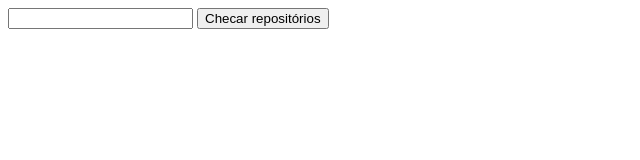
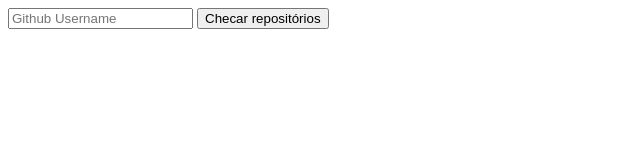
Before and after one commit to LuizHuallpa/RSStartarterJS, a plain HTML site: page index.html in a window 1280 px wide. Shown: the full height of the page, 0-640 px from the left. Drawn offline with nearby package versions, Linux system fonts and the light colour scheme.

Commit message:
inserting placeholder
Signed-off-by: LuizHuallpa <luiz.huallpa@gmail.com>

```diff
--- a/index.html
+++ b/index.html
@@ -9,7 +9,7 @@
 
 <body>
     <div id="app">
-        <input type="text" id="user">
+        <input type="text" id="user" placeholder="Github Username">
         <button>Checar repositórios</button>
         <ul></ul>
     </div>
```
